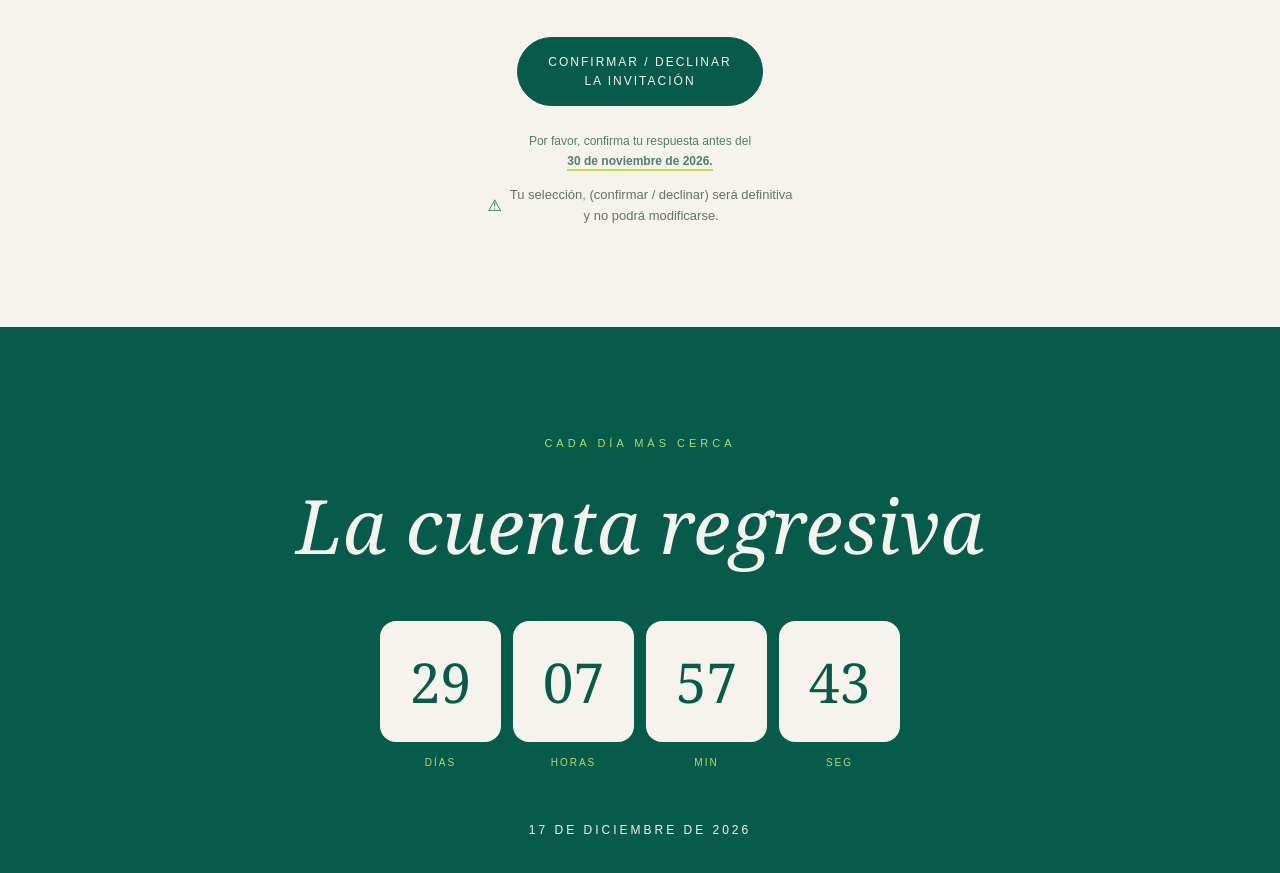
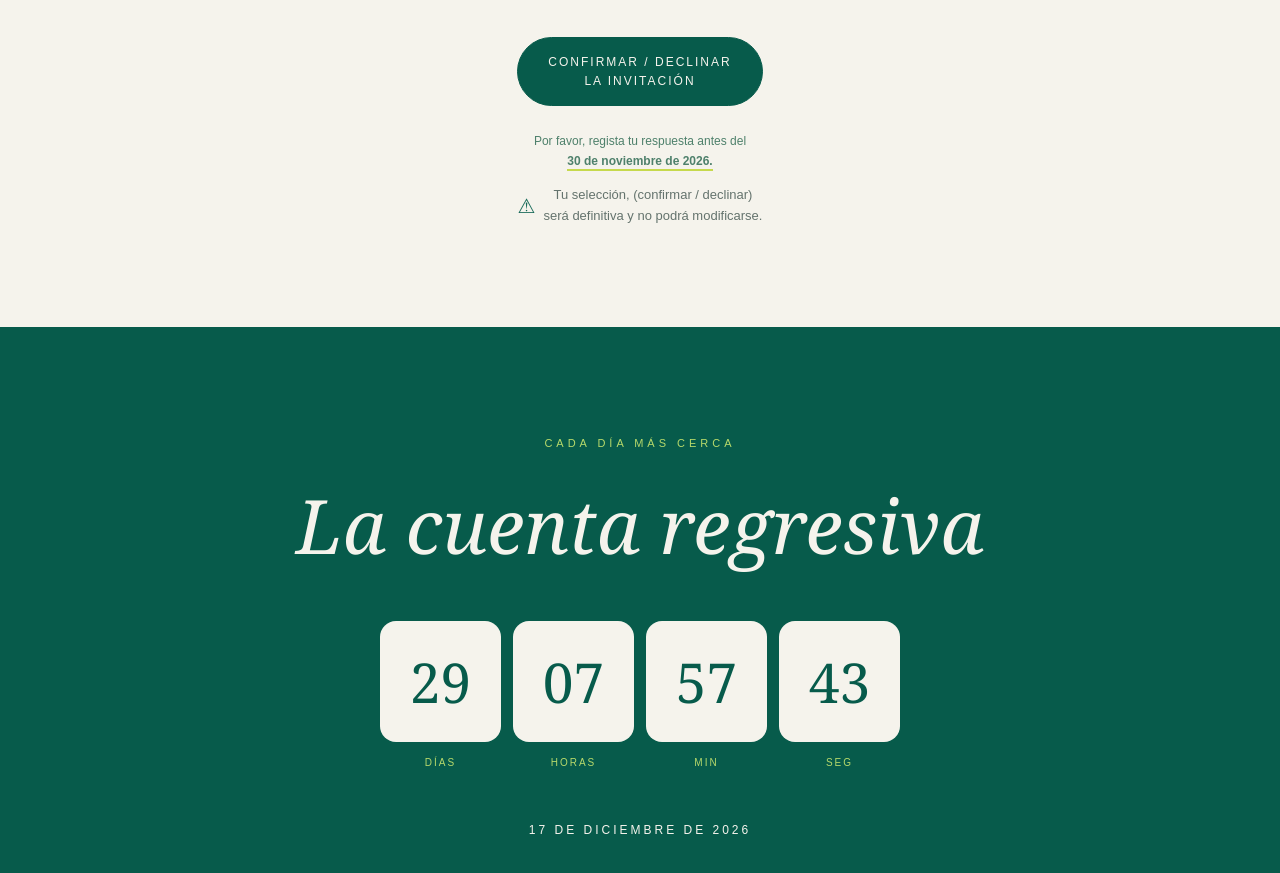
Before and after one commit to thundermorales/invitacion-dany, a plain HTML site: page index.html in a window 1280 px wide. Shown: the part 5706-6579 px from the top of the page. Drawn offline with nearby package versions, Linux system fonts and the light colour scheme.

Commit message:
ajuste texto confirmación 2

```diff
--- a/index.html
+++ b/index.html
@@ -1648,8 +1648,8 @@ body::before {
 
 .confirmacion-advertencia-icono {
   color: #176a59;
-  font-size: 16px;
-  line-height: 1;
+  font-size: 20px;
+  line-height: 0;
   flex-shrink: 0;
 }
 
@@ -2196,7 +2196,7 @@ Será un día muy especial y me encantaría<br>
 
 
 <p class="confirmacion-nota" style="text-align: center;">
-  Por favor, confirma tu respuesta antes del<br>
+  Por favor, regista tu respuesta antes del<br>
   <span class="confirmacion-resaltado">
     30 de noviembre de 2026.
   </span>
@@ -2208,8 +2208,8 @@ Será un día muy especial y me encantaría<br>
     ⚠
   </span>
   <span>
-    Tu selección, (confirmar / declinar) será definitiva <br>
-        y no podrá modificarse.
+    Tu selección, (confirmar / declinar) <br>
+        será definitiva y no podrá modificarse.
   </span>
 </p>
 
```
